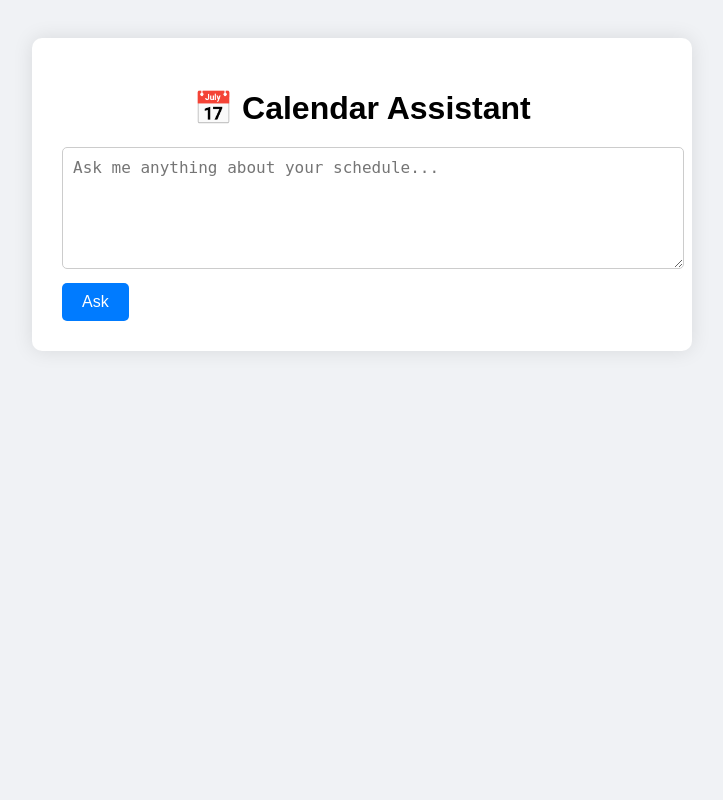
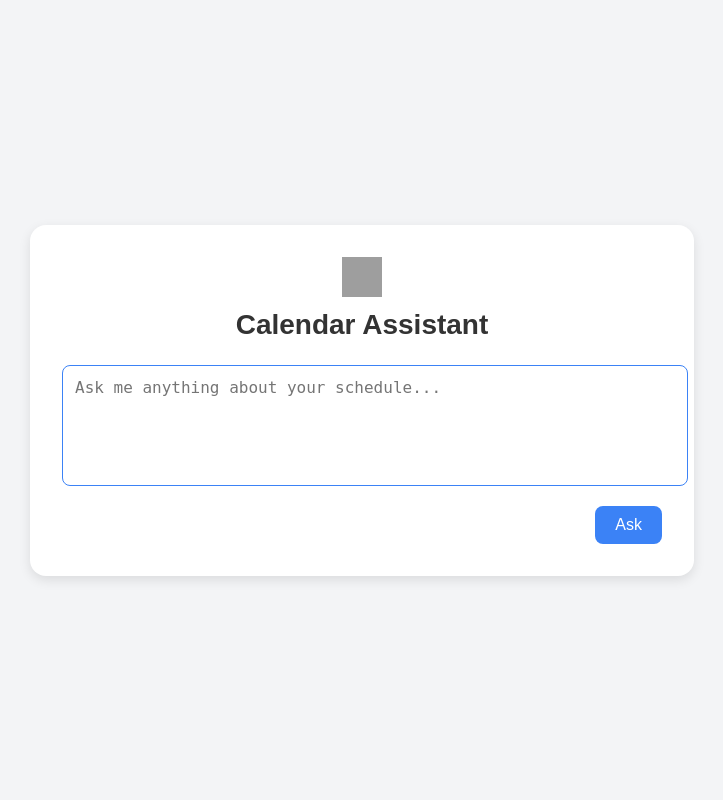
Before and after one commit to devyani1512/calen, a Flask app: page / in a window 1280 px wide. Shown: the whole page, without its empty margins (278-1001 px from the left). Run offline with Flask 3, Linux system fonts and the light colour scheme; the visitor is signed in with stand-in values (Sample User, id 1); grey boxes are pictures that could not be loaded.

Commit message:
Update index.html

```diff
--- a/templates/index.html
+++ b/templates/index.html
@@ -1,68 +1,48 @@
 <!DOCTYPE html>
-<html>
-  <head>
-    <title>Calendar Assistant</title>
-    <style>
-      body {
-        font-family: Arial, sans-serif;
-        background-color: #f0f2f5;
-        padding: 30px;
-      }
-      .container {
-        max-width: 600px;
-        background: white;
-        padding: 30px;
-        margin: auto;
-        border-radius: 10px;
-        box-shadow: 0 0 20px rgba(0,0,0,0.1);
-      }
-      h1 {
-        text-align: center;
-        margin-bottom: 20px;
-      }
-      textarea {
-        width: 100%;
-        height: 100px;
-        padding: 10px;
-        font-size: 1rem;
-        margin-bottom: 10px;
-        border-radius: 5px;
-        border: 1px solid #ccc;
-      }
-      input[type="submit"] {
-        background-color: #007bff;
-        color: white;
-        padding: 10px 20px;
-        font-size: 1rem;
-        border: none;
-        border-radius: 5px;
-        cursor: pointer;
-      }
-      input[type="submit"]:hover {
-        background-color: #0056b3;
-      }
-      .response {
-        margin-top: 20px;
-        background-color: #f8f9fa;
-        padding: 15px;
-        border-left: 4px solid #007bff;
-        border-radius: 5px;
-      }
-    </style>
-  </head>
-  <body>
-    <div class="container">
-      <h1>📅 Calendar Assistant</h1>
+<html lang="en">
+<head>
+  <meta charset="UTF-8">
+  <title>Calendar Assistant</title>
+</head>
+<body style="margin: 0; padding: 0; font-family: Arial, sans-serif; background-color: #f3f4f6;">
+
+  <div style="display: flex; justify-content: center; align-items: center; height: 100vh;">
+    <div style="background-color: white; border-radius: 16px; padding: 32px; max-width: 600px; width: 100%; box-shadow: 0 4px 12px rgba(0,0,0,0.1);">
+
+      <!-- Header -->
+      <div style="text-align: center; margin-bottom: 24px;">
+        <img src="https://img.icons8.com/color/48/000000/calendar--v1.png" alt="Calendar Icon" style="width: 40px; height: 40px;">
+        <h1 style="font-size: 28px; margin-top: 8px; color: #333;">Calendar Assistant</h1>
+      </div>
+
+      <!-- Form -->
       <form method="POST">
-        <textarea name="message" placeholder="Ask me anything about your schedule..."></textarea><br>
-        <input type="submit" value="Ask">
+        <textarea
+          name="user_input"
+          rows="5"
+          placeholder="Ask me anything about your schedule..."
+          style="width: 100%; padding: 12px; border: 1px solid #3b82f6; border-radius: 8px; font-size: 16px; resize: none; color: #333;"
+        ></textarea>
+
+        <div style="text-align: right; margin-top: 16px;">
+          <button
+            type="submit"
+            style="background-color: #3b82f6; color: white; padding: 10px 20px; border: none; border-radius: 8px; font-size: 16px; cursor: pointer;">
+            Ask
+          </button>
+        </div>
       </form>
 
+      <!-- Response -->
       {% if response %}
-        <div class="response">
-          <strong>Assistant:</strong> {{ response }}
-        </div>
+      <div style="margin-top: 24px; background-color: #f9fafb; border: 1px solid #d1d5db; padding: 16px; border-radius: 8px; color: #333;">
+        <strong style="color: #555;">Assistant:</strong>
+        <div style="margin-top: 8px;">{{ response }}</div>
+      </div>
       {% endif %}
+
     </div>
-  </body>
+  </div>
+
+</body>
 </html>
```
